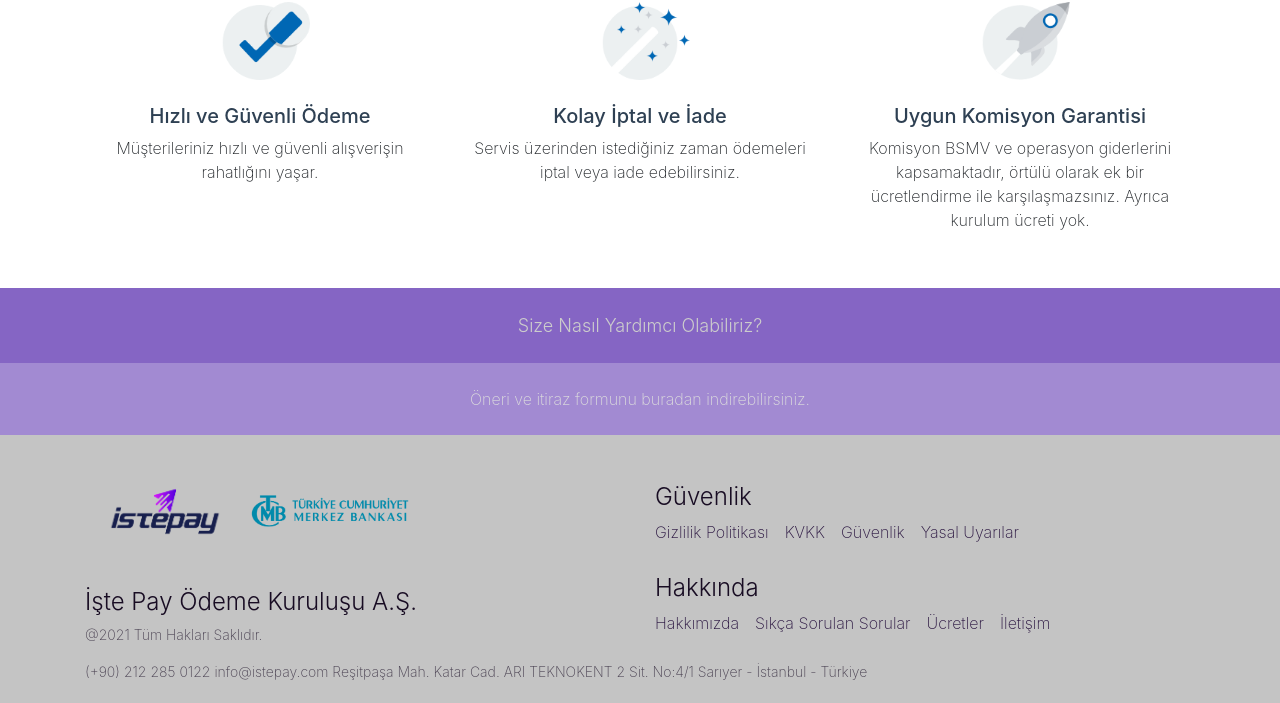
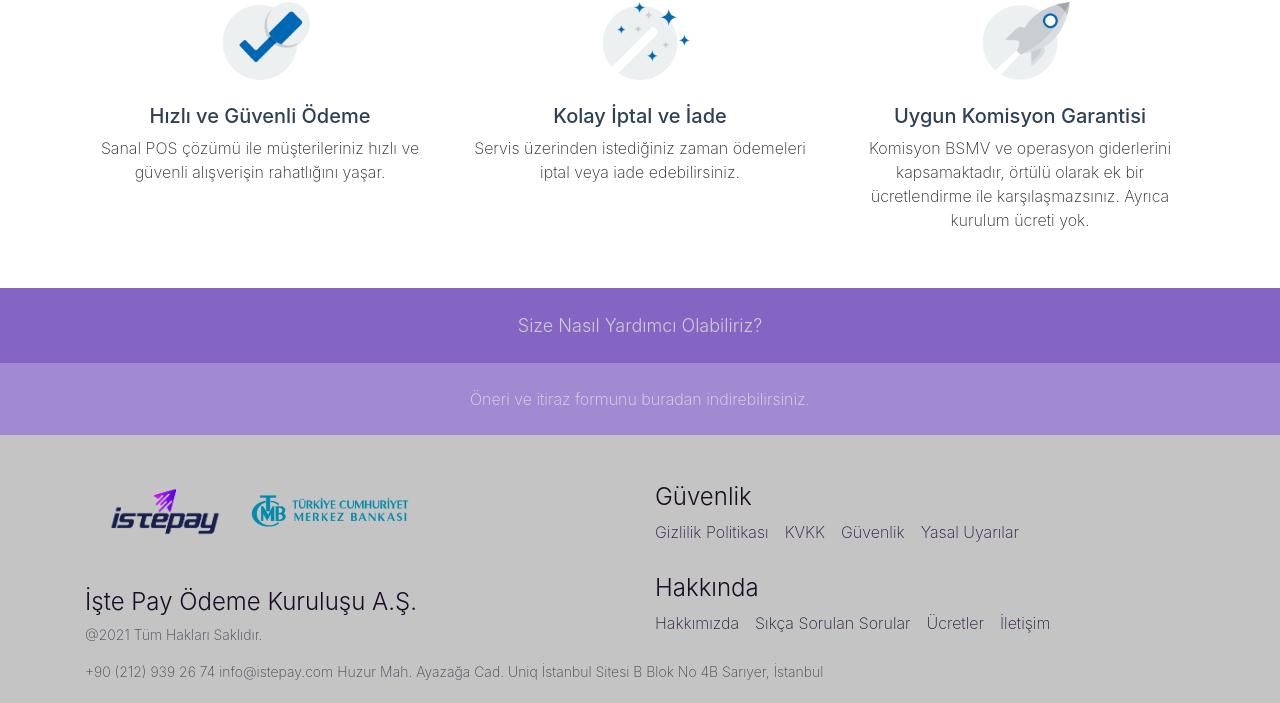
Before and after one commit to Valensas/valenspara.com, a Jekyll site: the page built from index.md, in a window 1280 px wide. Shown: the part 757-1460 px from the top of the page. Built offline with Jekyll 4.4.1, drawn with Linux system fonts in a browser that asks for light colours; nearby versions of some CDN libraries.

Commit message:
contact info updated, map module commented out, announcement content update, main banner content update, main page features content update

```diff
--- a/_config.yml
+++ b/_config.yml
@@ -27,10 +27,11 @@
 footer_content_1: İşte Pay Ödeme Kuruluşu A.Ş.
 footer_content_2: "@2021 Tüm Hakları Saklıdır."
 footer_content_3: |+
-  (+90) 212 285 0122
+  +90 (212) 939 26 74
   info@istepay.com
-  Reşitpaşa Mah. Katar Cad. ARI TEKNOKENT 2 Sit. No:4/1
-  Sarıyer - İstanbul - Türkiye
+  Huzur Mah. Ayazağa Cad.
+  Uniq İstanbul Sitesi B Blok No 4B
+  Sarıyer, İstanbul
 footer_navigation_1_title: Güvenlik
 footer_navigation_1:
     - text: Gizlilik Politikası
--- a/_layouts/contact.html
+++ b/_layouts/contact.html
@@ -2,7 +2,7 @@
 layout: default
 ---
 
-<section class="contact__hero text-center mb-3">
+<!-- <section class="contact__hero text-center mb-3">
 
 
 
@@ -10,7 +10,7 @@
         <iframe width="60%" height="500" id="gmap_canvas" src="https://maps.google.com/maps?q={{page.location | url_encode}}&t=&z=11&ie=UTF8&iwloc=&output=embed" frameborder="0" scrolling="no" marginheight="0" marginwidth="0"></iframe>
     </div>
 
-</section>
+</section> -->
 <section class="contact container py-3 mb-3">
     <div class="row">
         {% for item in page.contact %}
--- a/index.md
+++ b/index.md
@@ -5,7 +5,7 @@
 hero_slider:
     - title: Hızlı ve Güvenli Ödeme
       background: background-1.jpg
-      content: Müşterinizden yurt içi tüm kredi ve banka kartlarından hızlıca güvenli ödeme alın.
+      content: Sanal POS çözümü ile yurt içi tüm kredi ve banka kartlarından hızlıca güvenli ödeme alın.
     - title: Kolay İptal ve İade
       background: background-2.jpg
       content: Ödeme servislerini kullanarak 7/24 iptal ve iade işlemlerini gerçekleştirebilirsiniz. İade işlemlerinizi ödeme tutarıyla veya belirleyeceğiniz altında bir tutarla gerçekleştirebilirsiniz.
@@ -25,7 +25,7 @@
 creative_subtitle: Hemen Güvenli Ödeme Almaya Başlayın
 creative_features:
     - title: Hızlı ve Güvenli Ödeme
-      description: Müşterileriniz hızlı ve güvenli alışverişin rahatlığını yaşar.
+      description: Sanal POS çözümü ile müşterileriniz hızlı ve güvenli alışverişin rahatlığını yaşar.
       icon: feature_icon_check.png
 
     - title: Kolay İptal ve İade
```
Also changed, not shown: other parts of _layouts/contact.html (+0 -1 lines), _projects/02-fiyatlandırma.md (+1 -1 lines), contact.md (+1 -2 lines).
